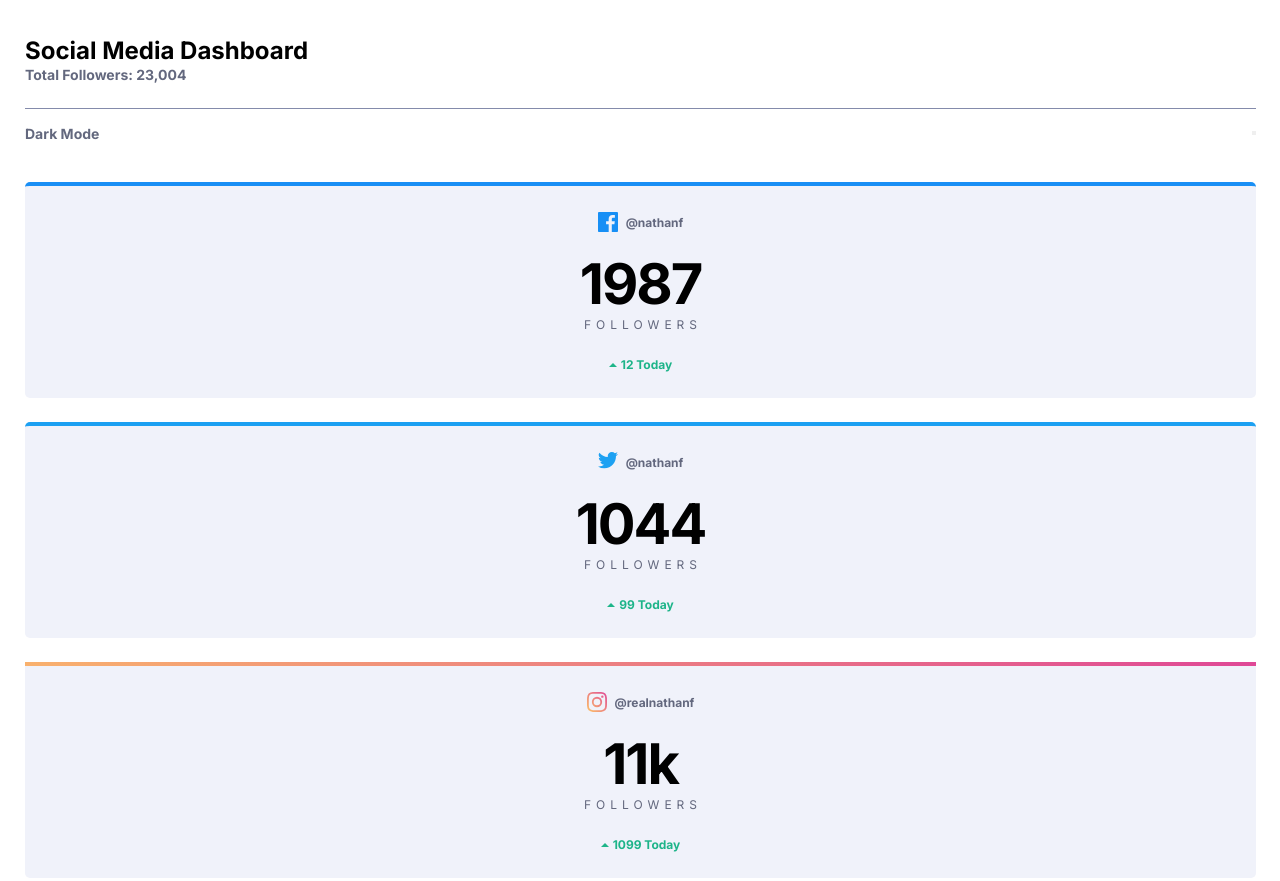
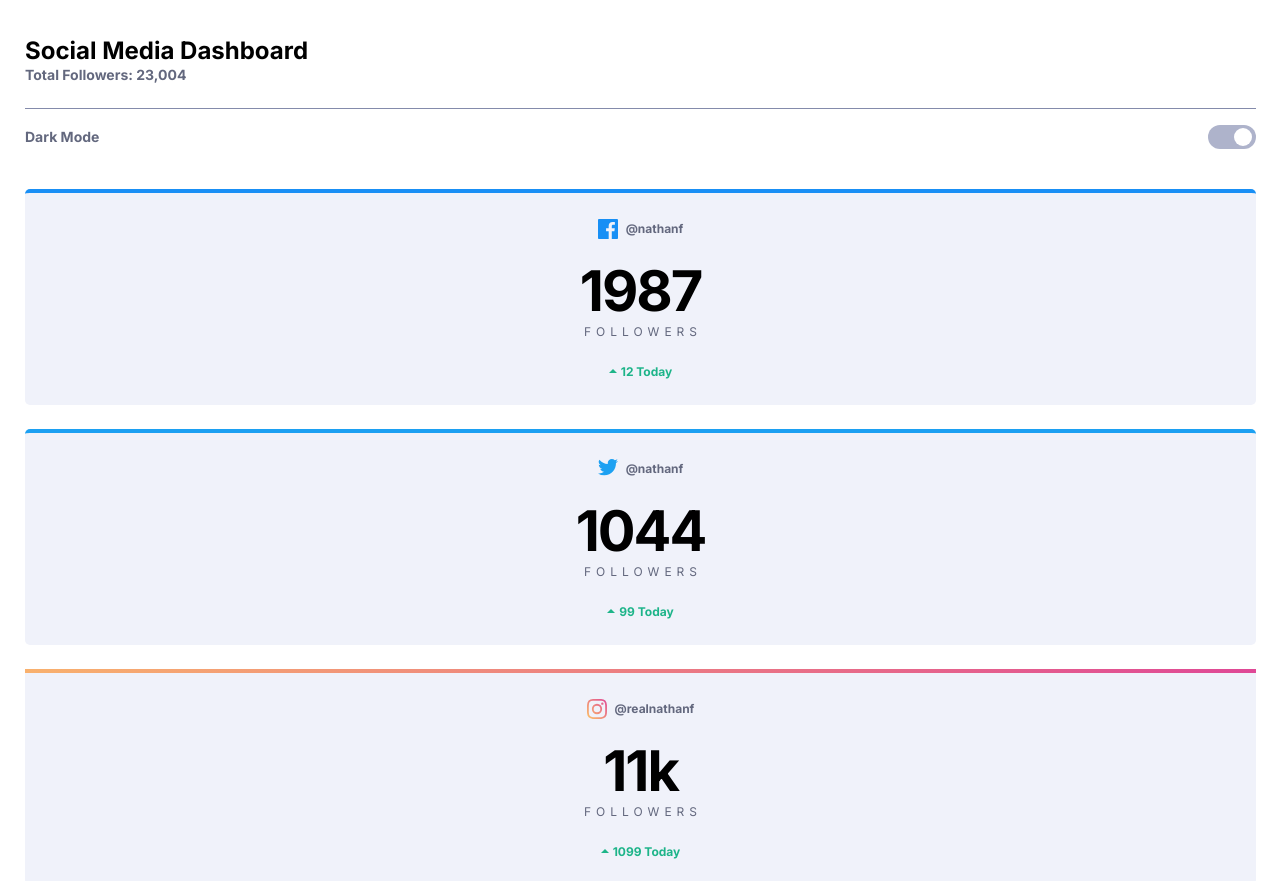
Before and after one commit to tomthestrom/fe-mentor-soc-m-dboard, a website: page index.html in a window 1280 px wide. Shown: the top 881 px of the page. Drawn offline with Linux system fonts and the light colour scheme.

Commit message:
dark mode toggle with checkbox, styled

```diff
--- a/index.html
+++ b/index.html
@@ -38,8 +38,10 @@
       <span class="dark-mode__text">
         Dark Mode
       </span>
-      <button class="dark-mode__btn">
-      </button>
+      <div class="dark-mode__btn-container">
+        <input class="dark-mode__btn-checkbox" type="checkbox" name="dark-mode-toggle" id="dark-mode-toggle">
+        <label class="dark-mode__btn-toggle" for="dark-mode-toggle"></label>
+      </div>
     </div>
     <section class="total">
       <article class="media-total media-total--facebook">
--- a/scss/components/_dark-mode-toggle.scss
+++ b/scss/components/_dark-mode-toggle.scss
@@ -8,7 +8,71 @@
         margin-right: auto;
     }
 
-    &__button {
+    &__btn {
+        &-container {
+            position: relative;
+           width: 4.8rem;
+           height: 2.4rem;
+        }
 
+        &-toggle {
+            display: block;
+            width: 100%;
+            height: 100%;
+            background: #AEB3CB;;
+            border-radius: 1.2rem;
+
+            &:before {
+                position: absolute;
+                float:right;
+                top: 25%;
+                right: 0;
+               content: "";
+               height: 5%;
+               width: 0%;
+               border-radius: 1.2rem;
+               background: linear-gradient(225deg, #40DB82 0%, #388FE7 98.02%);
+            }
+
+           &:after {
+               position: absolute;
+               top: .3rem;
+               right: .4rem;
+               display: inline-block;
+               content: "";
+               height: 1.8rem;
+               width: 1.8rem;
+               border-radius: 50%;
+               background: #fff;
+           }
+        }
+
+        &-toggle:hover {
+            &:before {
+                top: 0;
+               display: inline-block;
+               content: "";
+               height: 100%;
+               width: 100%;
+               background: linear-gradient(225deg, #40DB82 0%, #388FE7 98.02%);
+               animation:  fill-mode-toggle-btn .3s ease-out;
+            }
+        }
+
+        &-checkbox {
+            position: absolute;
+            top: 50%;
+            left: 50%;
+            transform: translate(-50%, -50%);
+            z-index: -1;
+        }
     }
 }
+
+
+@keyframes fill-mode-toggle-btn {
+  0% { height: 0; width: 0}
+  39% { height: 0; width: 0}
+  40% { height: 100%; width: 40% }
+  100% { height: 100%; width: 100% }
+}
--- a/scss/components/_media-today.scss
+++ b/scss/components/_media-today.scss
@@ -2,7 +2,7 @@
     position: relative;
     background-color: hsl(227, 47%, 96%);
     height: 12.5rem;
-    padding: 2.6rem 3rem 2.4rem 2.4rem;
+    border-radius: 5px;
     margin-bottom: 1.6rem;
 
     &__heading {
```
Also changed, not shown: style.css.
